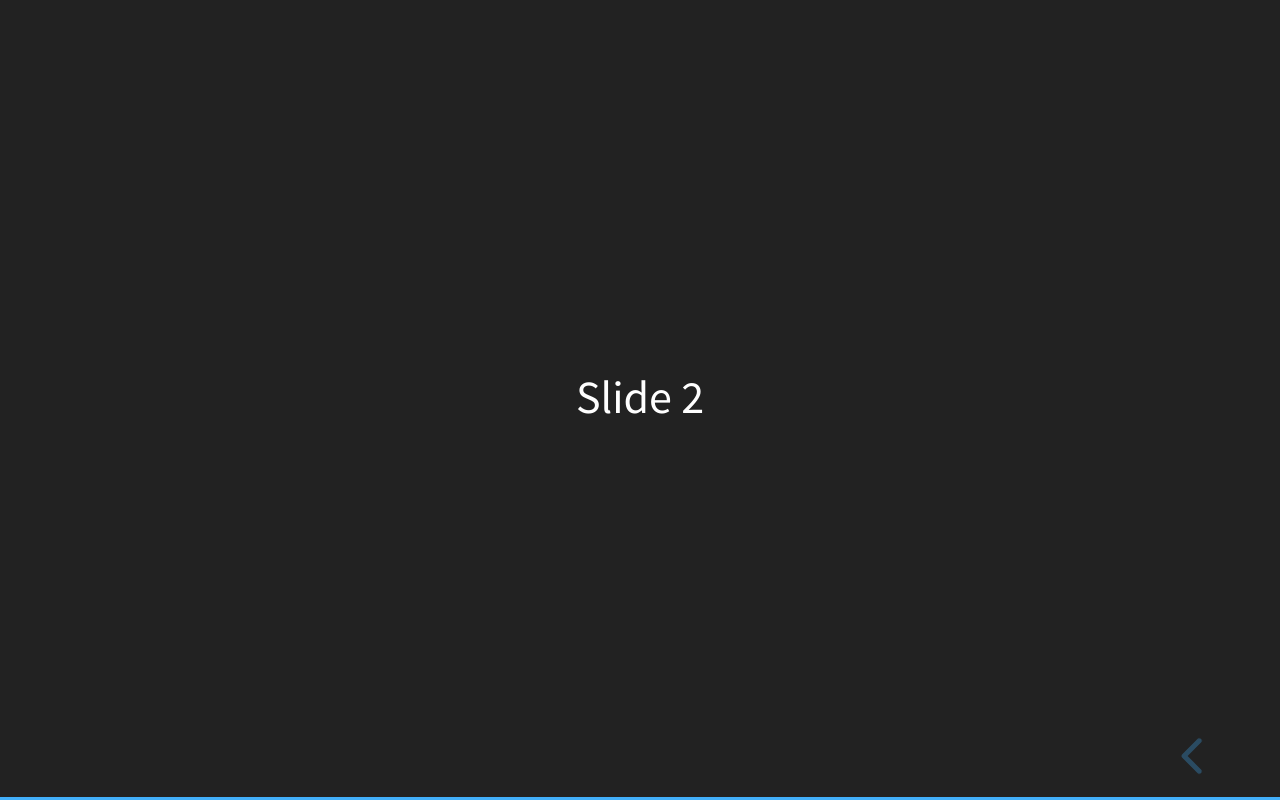
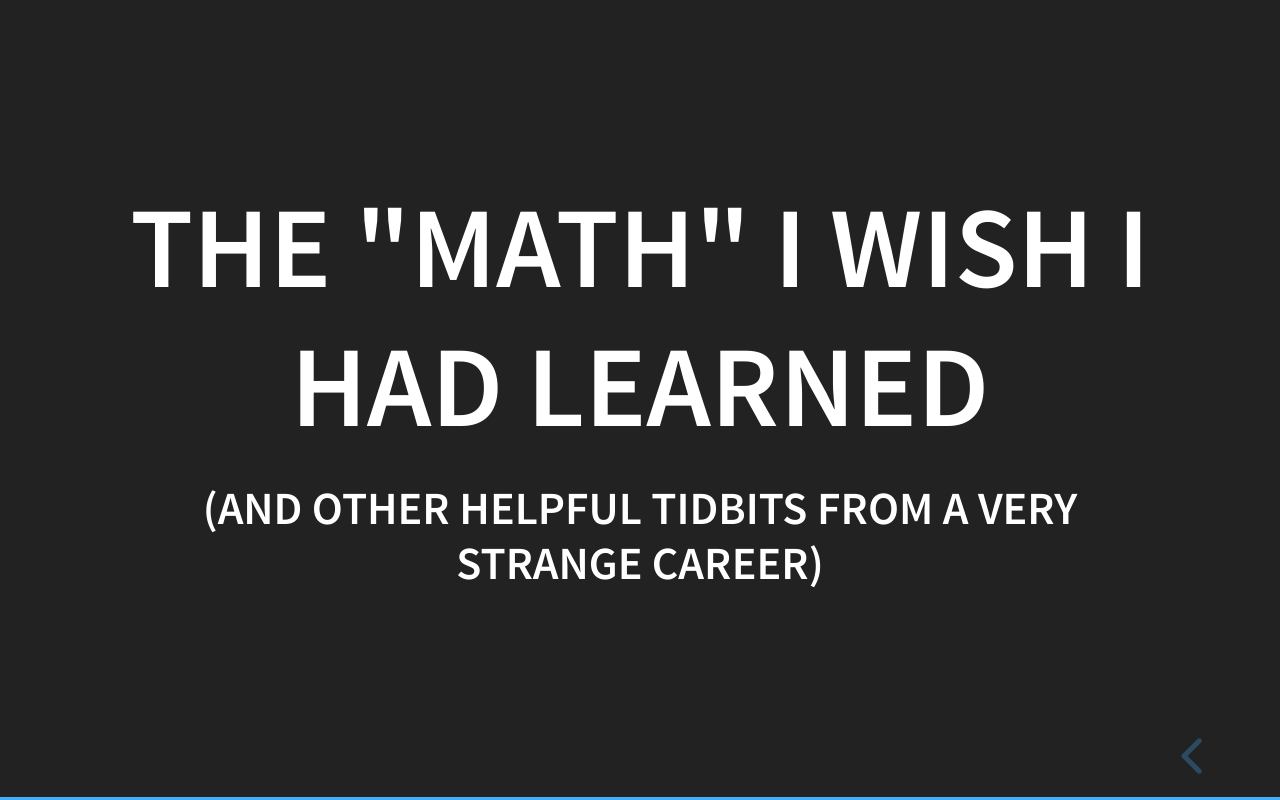
Before and after one commit to huntergdavis/PRESENTATION-The-Math-I-Wish-I-Learned, a website: page index.html in a window 1280 px wide. Both pictures are taken after a click on the button "next slide". Drawn offline with Linux system fonts and the light colour scheme.

Commit message:
updating with more slides

```diff
--- a/index.html
+++ b/index.html
@@ -4,7 +4,7 @@
 		<meta charset="utf-8">
 		<meta name="viewport" content="width=device-width, initial-scale=1.0, maximum-scale=1.0, user-scalable=no">
 
-		<title>reveal.js</title>
+		<title>Math I Wish I Knew</title>
 
 		<link rel="stylesheet" href="css/reveal.css">
 		<link rel="stylesheet" href="css/theme/black.css">
@@ -27,11 +27,14 @@
 				<section data-background="http://www.hunterdavis.com/img/placeholder.jpg">
 					<h2>Who Am I?</h2>
 					<h3>Hunter Davis</h3>
-					<p>
+					<p><br><br><br><br><br>
 						<small>Director of Engineering at <a href="http://www.avvo.com">Avvo</a> and Oversight Board member at <a href="https://apprenticareers.org">Apprenti</a></small>
 					</p>
 				</section>
-				<section>Slide 2</section>
+				<section>
+					<h1>The "Math" I Wish I Had Learned<h2>
+					<h4>(And Other Helpful Tidbits From a Very Strange Career)
+				</section>
 			</div>
 		</div>
 
```
